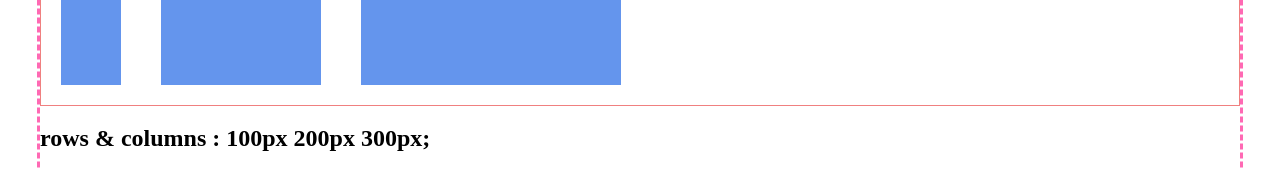
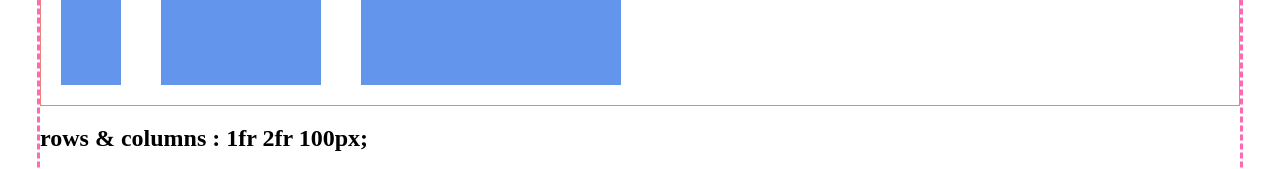
Before and after one commit to wwwalohacampus/sbs_web2-2nd, a plain HTML site: page Day10/01_grid/grid.html in a window 1280 px wide. Shown: the part 5400-5569 px from the top of the page. Drawn offline with Linux system fonts and the light colour scheme.

Commit message:
10일차

```diff
--- a/Day10/01_grid/grid.html
+++ b/Day10/01_grid/grid.html
@@ -119,7 +119,7 @@
             <div class="item">9</div>
          </div>
 
-         <h2>rows & columns : 100px 200px 300px;</h2>
+         <h2>rows & columns : 1fr 2fr 100px;</h2>
          <div class="grid-container rows-mix columns-mix ">
             <div class="item">1</div>
             <div class="item">2</div>
```
